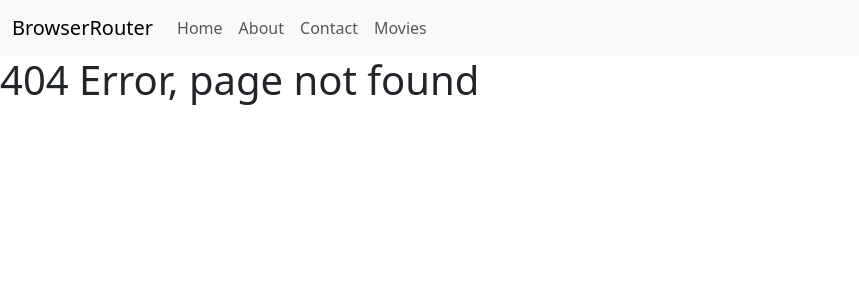
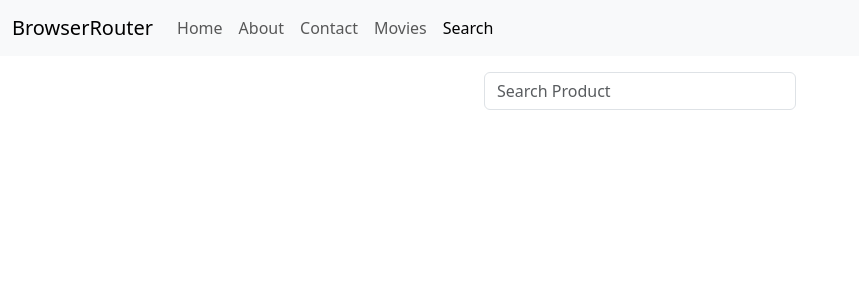
Before and after one commit to Stanley-Metray/frontend, a React (Create React App) app: page /search in a window 1280 px wide. Before the commit this address had no page. Shown: the top 300 px of the page, without its empty margins (0-859 px from the left). Built offline with nearby package versions, Linux system fonts and the light colour scheme.

Commit message:
search bar implemented

```diff
--- a/src/components/Body.jsx
+++ b/src/components/Body.jsx
@@ -2,8 +2,8 @@ import {Routes, Route} from 'react-router-dom';
 import Home from './Home';
 import About from './About';
 import Contact from './Contact';
-import Movies from './Movies';
 import Error from './Error';
+import Search from './Search';
 
 const Body = () => {
     return <>
@@ -11,7 +11,7 @@ const Body = () => {
             <Route path='/' element={<Home/>}/>
             <Route path='/about' element={<About/>}/>
             <Route path='/contact' element={<Contact/>}/>
-            <Route path='/movies/:genere/:year' element={<Movies/>} />
+            <Route path='/search' element={<Search/>}/>
             <Route path='*' element={<Error/>} />
         </Routes>
     </>
--- a/src/components/Header.jsx
+++ b/src/components/Header.jsx
@@ -48,6 +48,14 @@ const Header = () => {
                                 Movies
                             </NavLink>
                         </li>
+                        <li className="nav-item">
+                            <NavLink
+                                className={({ isActive }) => `nav-link ${isActive ? 'active' : ''}`}
+                                to="/search"
+                            >
+                                Search
+                            </NavLink>
+                        </li>
                     </ul>
                 </div>
             </div>
--- a/src/components/Movie.jsx
+++ /dev/null
@@ -1,8 +0,0 @@
-
-const Movie = (props)=>{
-    return <>
-        <h2 className="text-danger">All {props.genere} | {props.year} Movies:</h2>
-    </>
-}
-
-export default Movie;
--- a/src/components/Movies.jsx
+++ /dev/null
@@ -1,20 +0,0 @@
-import { NavLink, useParams } from "react-router-dom";
-import Movie from "./Movie";
-
-const Movies = ()=>{
-
-    const {genere, year} = useParams();
-
-    return <>
-        <div className="btn-group">
-            <NavLink to='/movies/Action/2023' className='btn btn-primary' >Action</NavLink>
-            <NavLink to='/movies/Horror/2023' className='btn btn-primary' >Horror</NavLink>
-            <NavLink to='/movies/Comedy/2023' className='btn btn-primary' >Comedy</NavLink>
-            <NavLink to='/movies/Drama/2023' className='btn btn-primary' >Drama</NavLink>
-        </div>
-        <br/>
-        <Movie genere={genere} year={year}/>
-    </>
-}
-
-export default Movies;
--- /dev/null
+++ b/src/components/Search.jsx
@@ -0,0 +1,58 @@
+import { useEffect, useState } from "react";
+import products from '../api.json';
+import SearchResult from "./SearchResult";
+
+const Search = () => {
+  const [search, setSearch] = useState('');
+  const [product, setProduct] = useState(null);
+
+  const handleChange = (event) => {
+    setSearch(event.target.value);
+  };
+
+  useEffect(() => {
+    if (!search.trim()) {
+      setProduct(null); // Clear the product if search input is empty
+      return;
+    }
+
+    const matchedProduct = products.find(
+      (product) => product.productName.toLowerCase() === search.toLowerCase()
+    );
+    setProduct(matchedProduct || null);
+  }, [search]);
+
+  return (
+    <>
+      <div className="d-flex flex-column justify-content-center align-items-center p-3">
+        <form
+          className="w-25"
+          onSubmit={(event) => {
+            event.preventDefault();
+          }}
+        >
+          <input
+            type="text"
+            className="form-control"
+            placeholder="Search Product"
+            name="search"
+            value={search}
+            onChange={handleChange}
+          />
+        </form>
+      </div>
+
+      {product ? (
+        <SearchResult product={product} />
+      ) : (
+        search && (
+          <div className="text-center mt-3 text-muted">
+            No product found for "{search}".
+          </div>
+        )
+      )}
+    </>
+  );
+};
+
+export default Search;
--- /dev/null
+++ b/src/components/SearchResult.jsx
@@ -0,0 +1,27 @@
+
+const SearchResult = (props) => {
+    const { productName, price, quantity, description, imageUrl } = props.product;
+
+    return (
+      <>
+        <div className="my-3 d-flex flex-column justify-content-center align-items-center">
+          <div className="card" style={{ width: "18rem" }}>
+            <img src={imageUrl} className="card-img-top" alt={productName} />
+            <div className="card-body">
+              <h5 className="card-title">{productName}</h5>
+              <h6 className="card-subtitle mb-2 text-muted">Price: ₹{price}</h6>
+              <p className="card-text">{description}</p>
+              <p className="card-text">
+                <strong>Available Quantity:</strong> {quantity}
+              </p>
+              <a href="/product" className="btn btn-primary">
+                Buy Now
+              </a>
+            </div>
+          </div>
+        </div>
+      </>
+    );
+  };
+
+  export default SearchResult;
```
